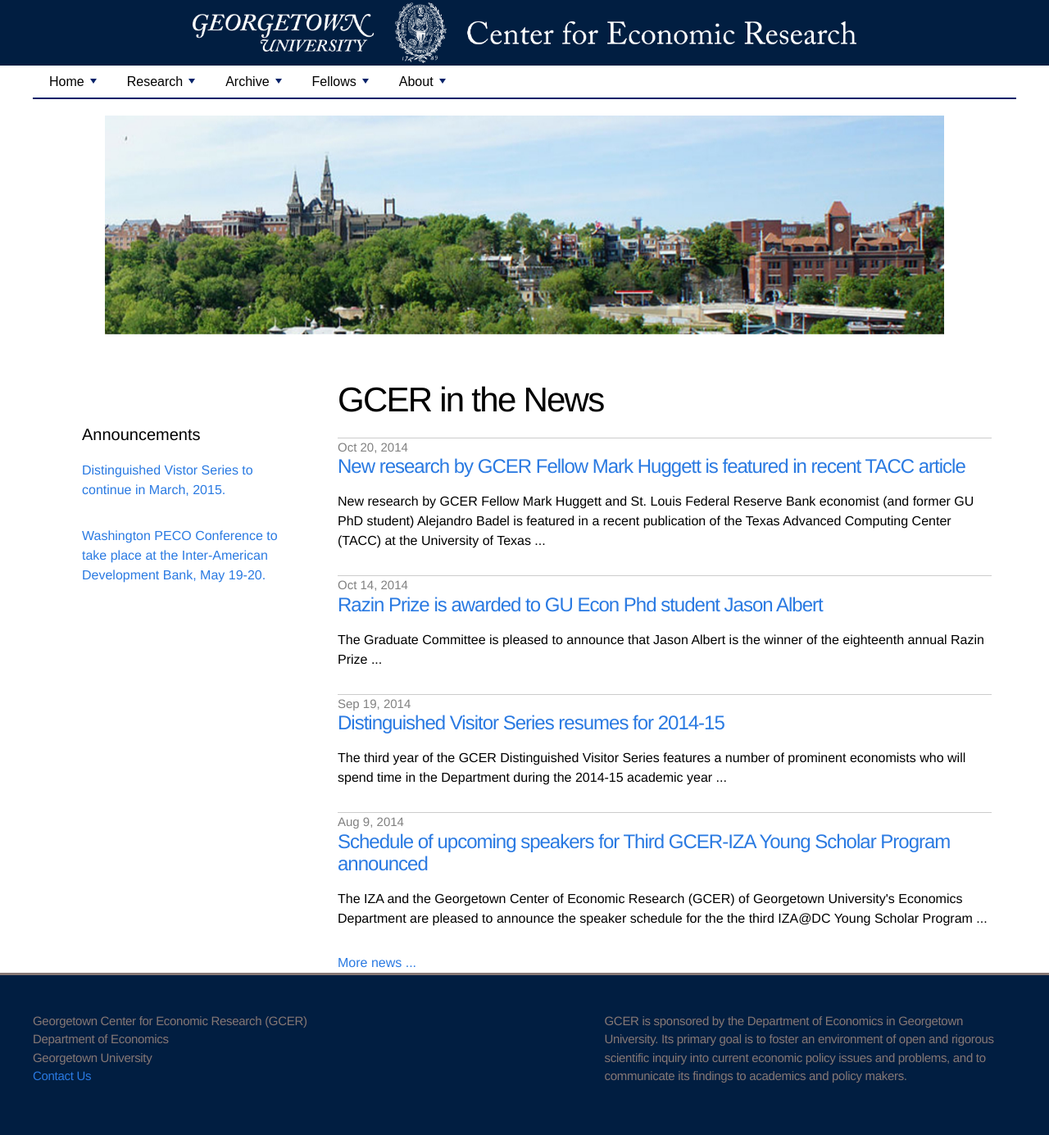
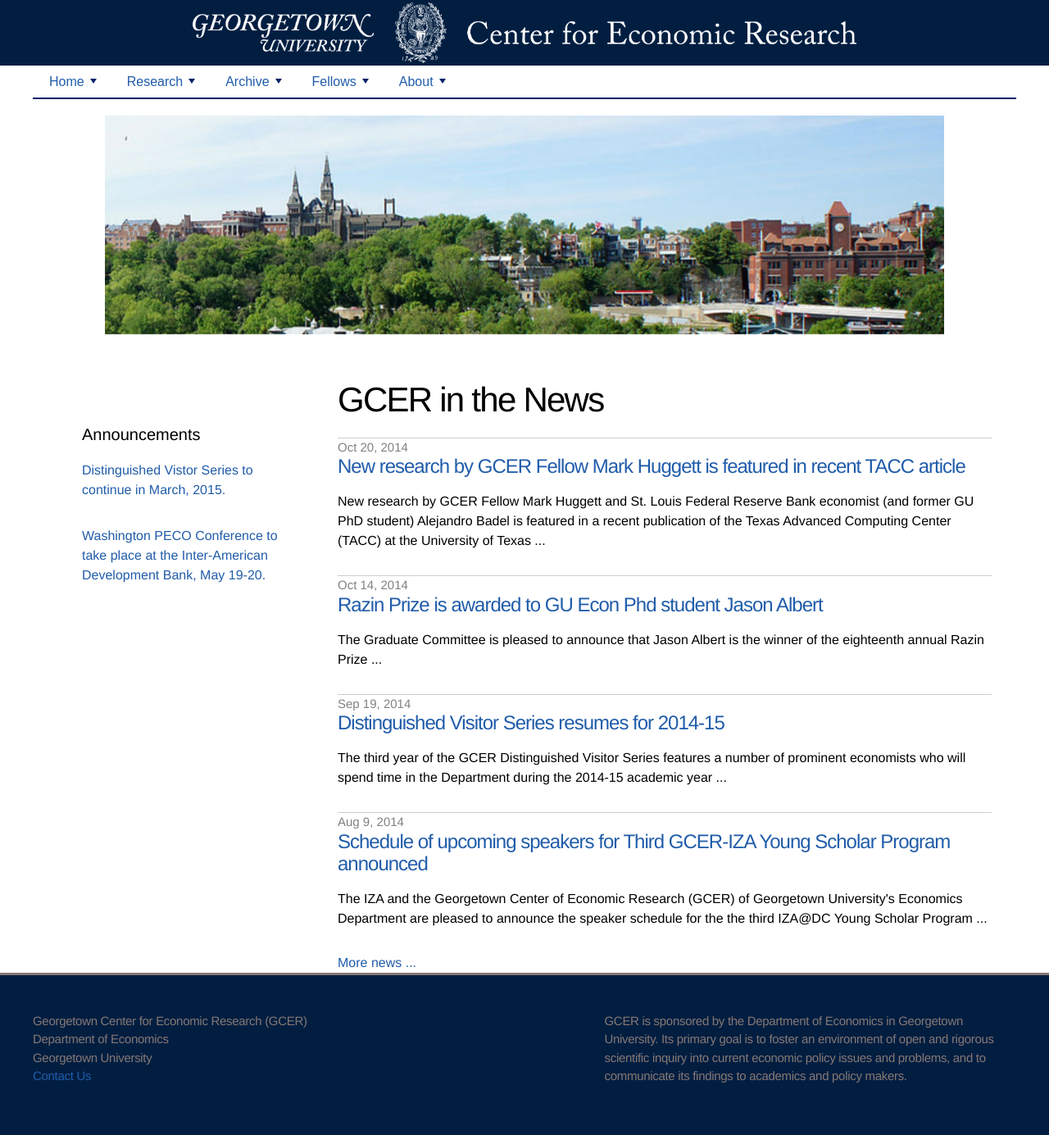
Before and after one commit to georgetown-econ/gcer, a Jekyll site: the page built from index.html, in a window 1280 px wide. Shown: the whole page at 82% size. Built offline with Jekyll 4.4.1, drawn with Linux system fonts in a browser that asks for light colours.

Commit message:
Change color of all links to be consistent.

```diff
--- a/assets/css/gcer.css
+++ b/assets/css/gcer.css
@@ -27,7 +27,7 @@
 
 h1, h2, h3, h4, h5, h6 { font-size: 100%; font-weight: 400; }
 
-a         { color: #2a7ae2; text-decoration: none; }
+a         { color: #205caa; text-decoration: none; }
 a:hover   { color: #000; text-decoration: underline; }
 a:visited { color: #205caa; }
 
--- a/assets/css/sm-mint.css
+++ b/assets/css/sm-mint.css
@@ -41,7 +41,7 @@
 	.sm-mint a {
 		border-bottom:2px solid #fff;
 		padding:11px 20px 9px 20px;
-		color:#000;
+		color: #205caa;
 		font-size:16px;
 		line-height:17px;
 		font-family:Arial,sans-serif;
@@ -53,7 +53,7 @@
 	.sm-mint a:hover, .sm-mint a:focus, .sm-mint a:active {
 		border-bottom-color:#002269;
 		background:#002269;
-		color:#b9d9ec;
+		color: #205caa;
 	}
 	.sm-mint a.highlighted {
 		border-bottom-color:#b9d9ec !important;
```
